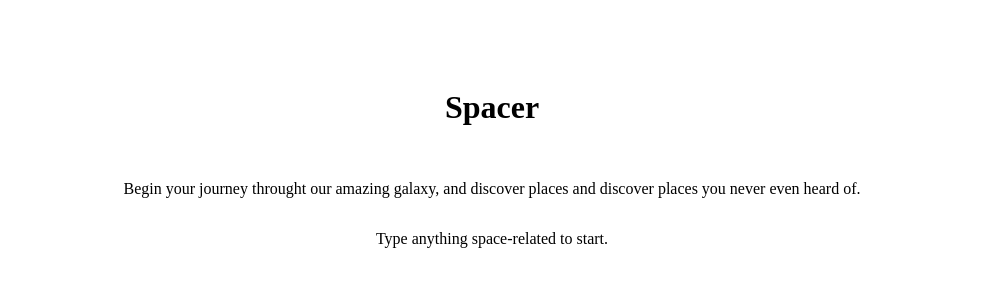
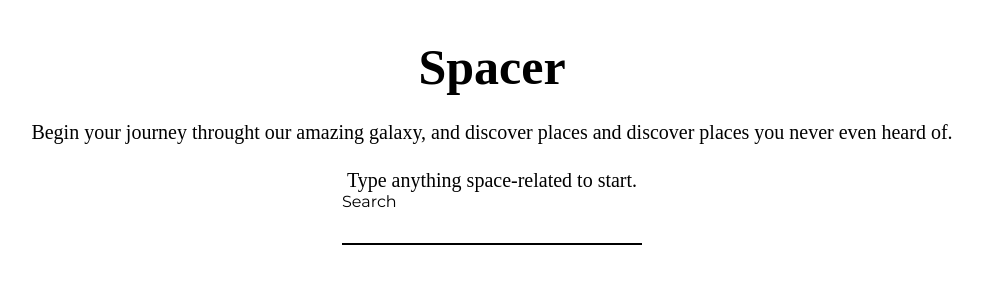
Before and after one commit to Krzysiek756/spacer-vue, a Vue app: page /#/ in a window 1280 px wide. Shown: the top 300 px of the page, without its empty margins (148-1130 px from the left). Built offline with nearby package versions, Linux system fonts and the light colour scheme.

Commit message:
add Search Input

```diff
--- a/src/components/ClaimView.vue
+++ b/src/components/ClaimView.vue
@@ -1,11 +1,11 @@
 <template lang="pug">
-.wrapper
+.claimWrapper
   h1.claim Spacer
   p.subclaim
-  | Begin your journey throught our amazing galaxy, and discover places
-  | and discover places you never even heard of.
+    | Begin your journey throught our amazing galaxy, and discover places
+    | and discover places you never even heard of.
   p.subclaim
-  | Type anything space-related to start.
+    | Type anything space-related to start.
 </template>
 
 <script>
@@ -15,10 +15,20 @@ export default {
 </script>
 
 <style lang="scss" scoped>
-.wrapper {
+.claimWrapper {
   display: flex;
   flex-direction: column;
   justify-content: center;
   align-items: center;
 }
+.claim {
+    font-size: 50px;
+    margin: 0;
+}
+
+.subclaim{
+    margin: 25px 0 0 0 ;
+    text-align: center;
+    font-size: 20px;
+}
 </style>
--- /dev/null
+++ b/src/components/SearchInput.vue
@@ -0,0 +1,32 @@
+<template lang="pug">
+.searchWrapper
+    label(for='serach') Search
+    input(name='search' v-model="searchValue" @input="handleInput")#search
+</template>
+
+<script>
+export default {
+  name: 'SearchInput',
+};
+</script>
+
+<style lang="scss" scoped>
+
+  .searchWrapper {
+    width: 300px;
+    display: flex;
+    flex-direction: column;
+
+  }
+
+  label {
+    font-family: Montserrat, sans-serif;
+  }
+
+  input {
+    height:30px;
+    border: 0;
+    border-bottom: 2px solid black;
+  }
+
+</style>
--- a/src/views/SearchView.vue
+++ b/src/views/SearchView.vue
@@ -1,9 +1,7 @@
 <template lang="pug">
 .wrapper
   Claim
-  .wrapper__search
-    label(for='serach') Search
-    input(name='search' v-model="searchValue" @input="handleInput")#search
+  Search
 </template>
 
 <style lang="scss" scoped>// ograniczone wyłącznie do tego komponentu
@@ -15,24 +13,6 @@
   flex-direction: column;
   align-items: center;
 
-  &__search {
-    width: 300px;
-    display: flex;
-    flex-direction: column;
-    display: none;
-
-  }
-
-  label {
-    font-family: Montserrat, sans-serif;
-  }
-
-  input {
-    height:30px;
-    border: 0;
-    border-bottom: 2px solid black;
-  }
-
 }
 
 </style>
@@ -42,6 +22,7 @@
 
 import axios from 'axios';
 import debounce from 'lodash.debounce';
+import Search from '@/components/SearchInput.vue';
 import Claim from '@/components/ClaimView.vue';
 
 const API = 'http://images-api.nasa.gov/search';
@@ -50,6 +31,7 @@ export default {
   name: 'SearchView',
   components: {
     Claim,
+    Search,
   },
   data() {
     return {
```
